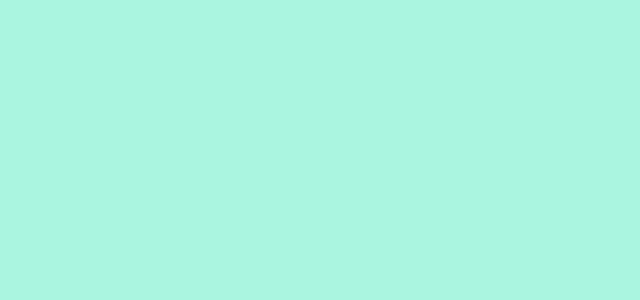
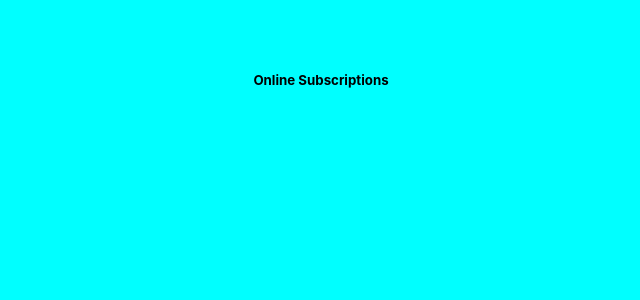
Before and after one commit to danielyoungblood/onlineSubscriptions, a React (Create React App) app in the folder frontend/: page / in a window 1280 px wide. Shown: the top 300 px of the page, without its empty margins (511-1151 px from the left). Built offline with nearby package versions, Linux system fonts and the light colour scheme.

Commit message:
custom header button

```diff
--- a/frontend/package.json
+++ b/frontend/package.json
@@ -6,6 +6,7 @@
     "@testing-library/jest-dom": "^5.17.0",
     "@testing-library/react": "^13.4.0",
     "@testing-library/user-event": "^13.5.0",
+    "mdb-react-ui-kit": "^6.3.0",
     "react": "^18.2.0",
     "react-dom": "^18.2.0",
     "react-scripts": "5.0.1",
--- a/frontend/src/App.css
+++ b/frontend/src/App.css
@@ -1,5 +1,10 @@
 .App {
   text-align: center;
+  background-color: aqua;
+  min-height: 100vh;
+  align-items: center;
+  justify-content: center;
+
 }
 
 .App-logo {
@@ -28,6 +33,12 @@
   color: #61dafb;
 }
 
+.header {
+  margin-left: 30%;
+  min-width: 300px;
+  padding-top: 50px;
+}
+
 @keyframes App-logo-spin {
   from {
     transform: rotate(0deg);
--- a/frontend/src/App.js
+++ b/frontend/src/App.js
@@ -1,11 +1,13 @@
-import './App.css';
+import "./App.css";
+import MainMenuPanel from "./components/MainMenuPanel";
+import CustomHeader from "./components/CustomHeader";
 
 function App() {
   return (
     <div className="App">
-      <header className="App-header">
-
-      </header>
+      <div className="header">
+        <CustomHeader />
+      </div>
     </div>
   );
 }
--- /dev/null
+++ b/frontend/src/components/CustomHeader.jsx
@@ -0,0 +1,24 @@
+import React from 'react';
+import {
+  MDBCol,
+  MDBRow,
+  MDBCard,
+  MDBCardBody,
+  MDBCardTitle,
+  MDBCardText,
+  MDBBtn,
+} from 'mdb-react-ui-kit';
+
+export default function CustomHeader() {
+  return (
+    <MDBRow>
+      <MDBCol sm='8' className='mb-3 mb-md-0'>
+        <MDBCard>
+          <MDBCardBody text='dark'>
+            <MDBCardTitle>Online Subscriptions</MDBCardTitle>
+                  </MDBCardBody>
+        </MDBCard>
+      </MDBCol>
+    </MDBRow>
+  );
+}
--- /dev/null
+++ b/frontend/src/components/MainMenuPanel.jsx
@@ -0,0 +1,29 @@
+import React from 'react';
+import {
+  MDBCol,
+  MDBRow,
+  MDBCard,
+  MDBCardBody,
+  MDBCardTitle,
+  MDBCardText,
+  MDBBtn,
+} from 'mdb-react-ui-kit';
+
+export default function MainMenuPanel() {
+  return (
+    <MDBRow>
+      <MDBCol sm='8' className='mb-3 mb-md-0'>
+        <MDBCard>
+          <MDBCardBody text='dark'>
+            <MDBBtn>
+          list of subscriptions
+            </MDBBtn>
+            <MDBBtn>
+              subscription management
+            </MDBBtn>
+                  </MDBCardBody>
+        </MDBCard>
+      </MDBCol>
+    </MDBRow>
+  );
+}
```
Also changed, not shown: 1 other file (tests, documents, lock files or other folders).
